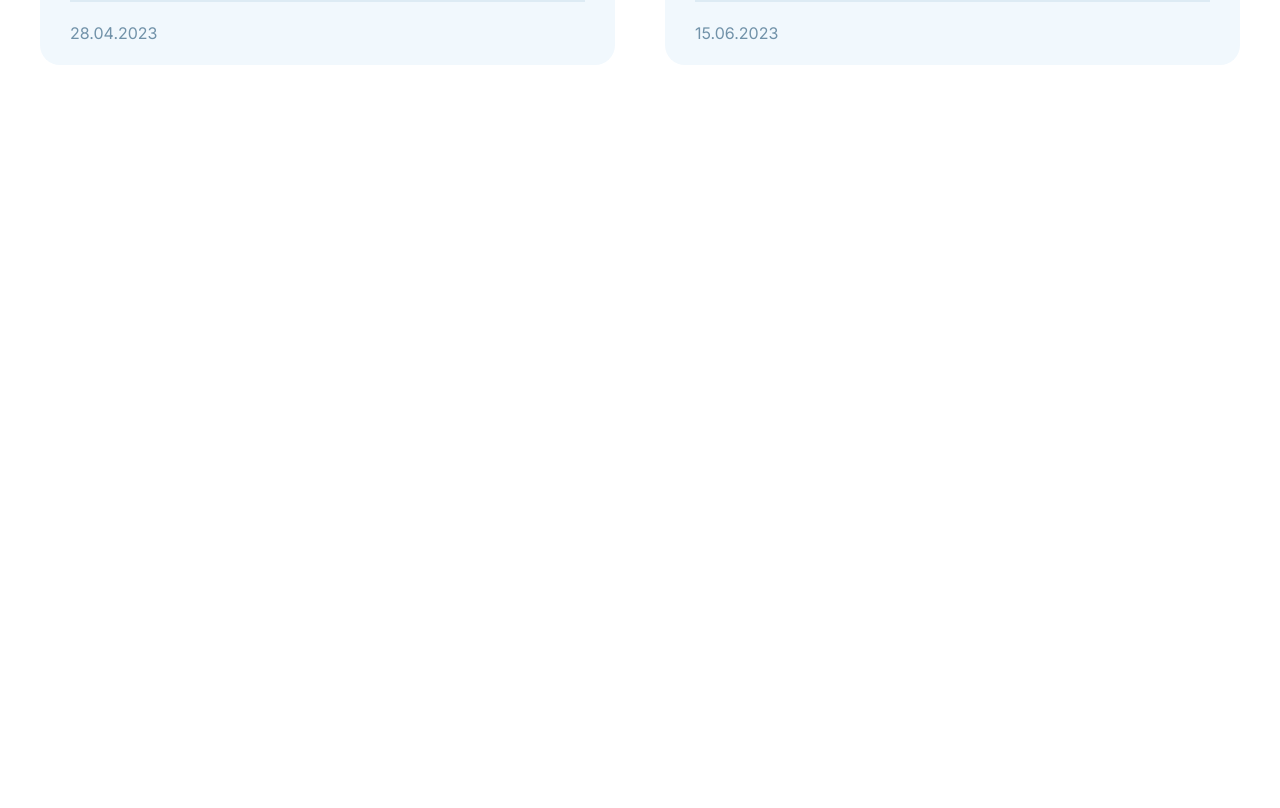
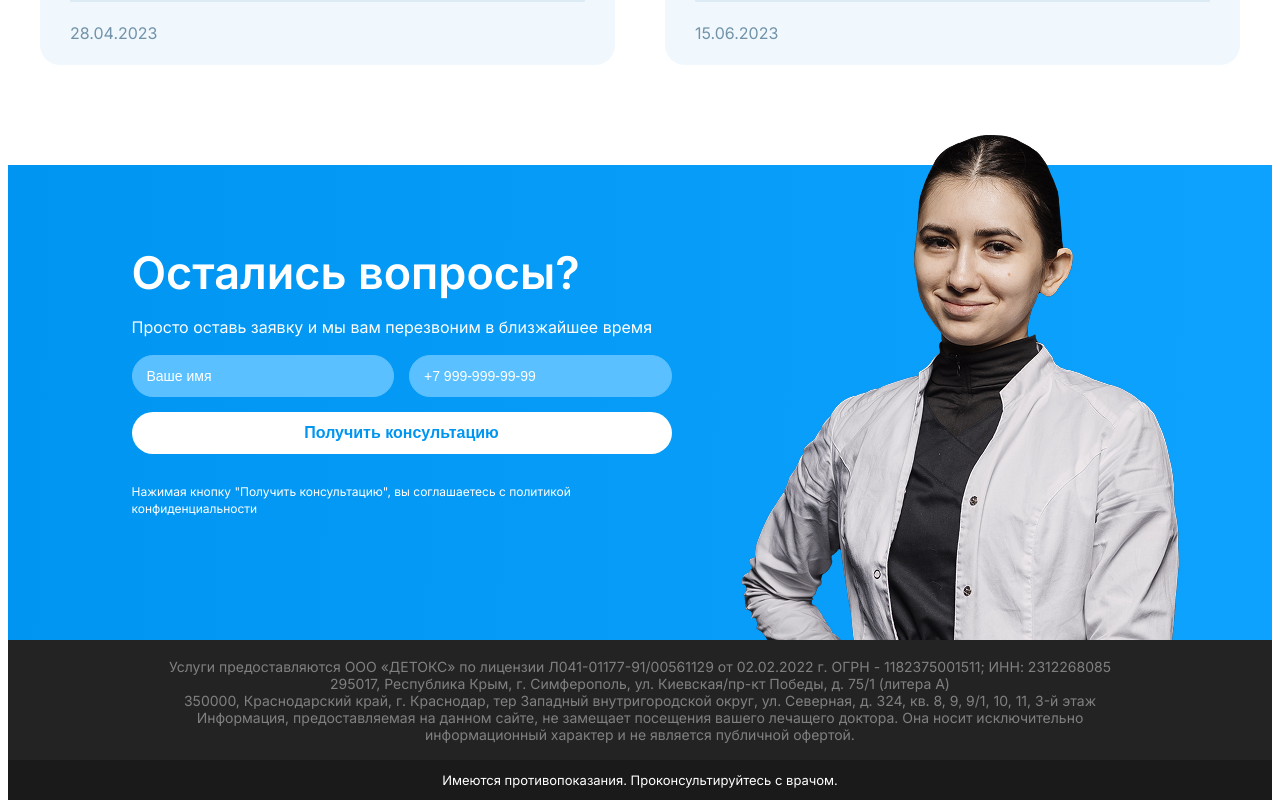
Before and after one commit to maevska/detox_clinic, a React (Vite) app in the folder frontend/: page / in a window 1280 px wide. Shown: the part 7480-8288 px from the top of the page. Before the commit the page ends 7645 px from the top, so only its background shows below. Built offline with nearby package versions, Linux system fonts and the light colour scheme.

Commit message:
добавление компонента футера и его стили

```diff
--- a/frontend/src/components/Footer.jsx
+++ b/frontend/src/components/Footer.jsx
@@ -1,2 +1,41 @@
-import React, { useState } from 'react';
 import "../styles/Footer.css";
+import ConsultationForm from "./ConsultationForm";
+
+const Footer = () => {
+    return (
+        <footer className="footer-section">
+            <div className="footer-form-container">
+                <div className="footer-forms">
+                    <ConsultationForm
+                        formsTitle="Остались вопросы?"
+                        chaptersform="Просто оставь заявку и мы вам перезвоним в близжайшее время"
+                        buttonText="Получить консультацию"
+                        warning='Нажимая кнопку "Получить консультацию", вы соглашаетесь с политикой конфиденциальности'
+                        className="footer-form-update"
+                    />
+                </div>
+                <div className="footer-img">
+                    <img src="/images/footerWoman.png" alt="woman-consultation" />
+                </div>
+            </div>
+
+            <div className="footer-info">
+                <p className="footer-info-p">
+                    Услуги предоставляются ООО «ДЕТОКС» по лицензии Л041-01177-91/00561129 от 02.02.2022 г. ОГРН - 1182375001511; ИНН: 2312268085
+                    <br />
+                    295017, Республика Крым, г. Симферополь, ул. Киевская/пр-кт Победы, д. 75/1 (литера А)
+                    <br />
+                    350000, Краснодарский край, г. Краснодар, тер Западный внутригородской округ, ул. Северная, д. 324, кв. 8, 9, 9/1, 10, 11, 3-й этаж
+                    <br />
+                    Информация, предоставляемая на данном сайте, не замещает посещения вашего лечащего доктора. Она носит исключительно информационный характер и не является публичной офертой.
+                </p>
+            </div>
+            <div className='footer-warning'>
+                <p className='footer-warning-p'>Имеются противопоказания. Проконсультируйтесь с врачом.</p>
+            </div>
+        </footer>
+    );
+
+};
+
+export default Footer;
--- a/frontend/src/components/Header.jsx
+++ b/frontend/src/components/Header.jsx
@@ -1,9 +1,14 @@
-import React from 'react';
+import {useState} from 'react';
 import "../styles/Header.css";
 import Button from '../components/Button';
+import ConsultationForm from "../components/ConsultationForm";
+import Modal from "../components/Modal";
 
 const Header = () => {
+    const [isModalOpen, setIsModalOpen] = useState(false);
+
     return (
+        <>
             <header className='header'>
                 <div className="header-all">
                     <div className="header-left">
@@ -15,14 +20,23 @@ const Header = () => {
                             <li className="header-li">Первичная консультация - бесплатно</li>
                         </ul>
                         <div className="header-button">
-                        <Button className="header-button-left" text="Получить помощь" />
-                        <Button className="header-button-right" text="Заказать звонок" />
+                            <Button className="header-button-left" text="Получить помощь" onClick={() => setIsModalOpen(true)}/>
+                            <Button className="header-button-right" text="Заказать звонок" onClick={() => setIsModalOpen(true)} />
                         </div>
                     </div>
                     <img src="/images/clinic.png" alt="clinik" className="header-img-right" />
                     <img src="/images/woman.png" alt="woman" className="header-woman" />
                 </div>
             </header>
+            <Modal isOpen={isModalOpen} onClose={() => setIsModalOpen(false)}>
+                <ConsultationForm
+                    formsTitle="Заказать звонок"
+                    chaptersform="Просто оставьте заявку и мы вам перезвоним в ближайшее время"
+                    buttonText="Отправить"
+                    warning='Нажимая кнопку "Получить консультацию", вы соглашаетесь с политикой конфиденциальности'
+                />
+            </Modal>
+        </>
     );
 };
 
--- a/frontend/src/index.css
+++ b/frontend/src/index.css
@@ -25,17 +25,3 @@
   margin-top: 100px;
   margin-left: 100px;
 }
-
-
-@media (prefers-color-scheme: light) {
-  :root {
-    color: #213547;
-    background-color: #ffffff;
-  }
-  a:hover {
-    color: #747bff;
-  }
-  button {
-    background-color: #f9f9f9;
-  }
-}
--- a/frontend/src/main.jsx
+++ b/frontend/src/main.jsx
@@ -10,6 +10,7 @@ import Staff from './components/Staff'
 import Advantages from './components/Advantages'
 import QnAList from './components/QnAList'
 import Rewiews from './components/Reviews'
+import Footer from './components/Footer'
 
 createRoot(document.getElementById('root')).render(
   <StrictMode>
@@ -26,6 +27,7 @@ createRoot(document.getElementById('root')).render(
     <Advantages />
     <QnAList />
     <Rewiews />
+    <Footer />
 
   </StrictMode>,
 )
--- a/frontend/src/styles/Footer.css
+++ b/frontend/src/styles/Footer.css
@@ -0,0 +1,105 @@
+.footer-section {
+  font-family: "Inter", sans-serif;
+}
+
+.footer-form-container {
+  display: flex;
+  justify-content: center;
+  gap: 40px;
+  height: 475px;
+  background: linear-gradient(
+    91.75deg,
+    #0095f1 0%,
+    #0da3ff 103.58%,
+    #0b8ad9 103.58%
+  );
+  position: relative;
+}
+
+.footer-img {
+  position: relative;
+  display: flex;
+  align-items: flex-end;
+}
+
+.footer-img img {
+  position: relative;
+  bottom: 0;
+}
+
+.footer-forms {
+  width: 600px;
+  height: 100%;
+  margin-top: 50px;
+}
+
+.footer-form-update * {
+  color: #ffffff;
+}
+.footer-form-update .parag-form {
+  margin-top: 20px;
+}
+
+.footer-form-update .Forms {
+  display: flex;
+  flex-wrap: wrap;
+  gap: 15px;
+}
+
+.footer-form-update button {
+  flex: 2;
+  background: #ffffff;
+  color: #0095f1;
+}
+
+.footer-form-update button:hover {
+  background: #4db9fc;
+  color: #ffffff;
+}
+
+.footer-form-update input {
+  flex: 1;
+  min-width: 200px;
+  background-color: #5bc0ff;
+  border-color: #5bc0ff;
+}
+
+.footer-form-update input::placeholder {
+  color: #fff;
+}
+
+.footer-form-update .warningForm {
+  align-self: center;
+
+}
+
+.footer-info {
+  display: flex;
+  justify-content: center;
+  align-items: center;
+  height: 120px;
+  background-color: #232323;
+}
+.footer-info-p {
+  width: 949px;
+  font-size: 14px;
+  font-weight: 400;
+  text-align: center;
+  color: grey;
+}
+
+.footer-warning {
+  width: 100%;
+  height: 40px;
+  background: #1a1a1a;
+  display: flex;
+  justify-content: center;
+  align-items: center;
+}
+
+.footer-warning-p {
+  font-weight: 400;
+  font-size: 13px;
+  line-height: 25px;
+  color: #ffffff;
+}
```
Also changed, not shown: frontend/public/images/footerWoman.png (added). Lines whose indentation alone changed are shown as unchanged.
